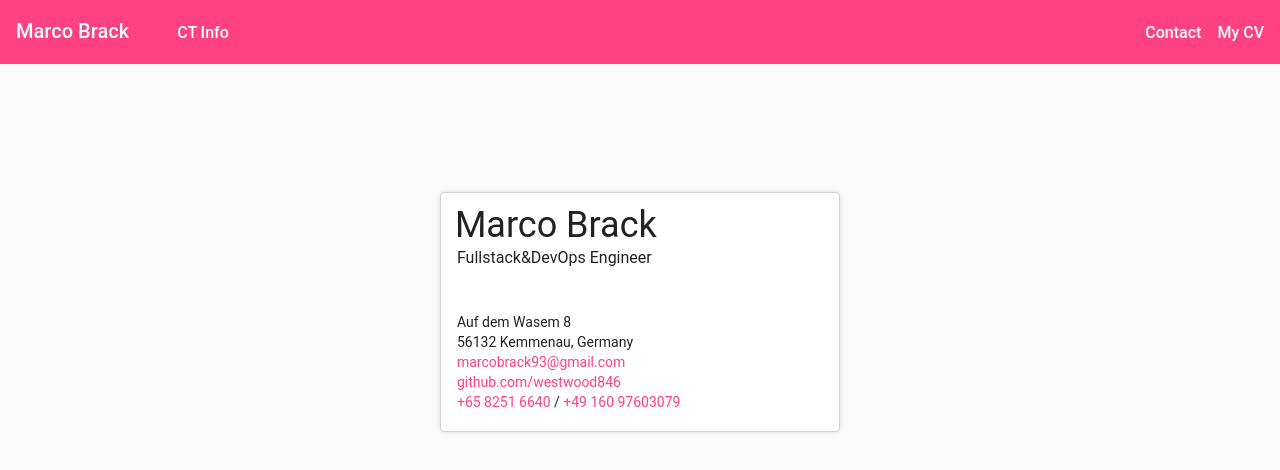
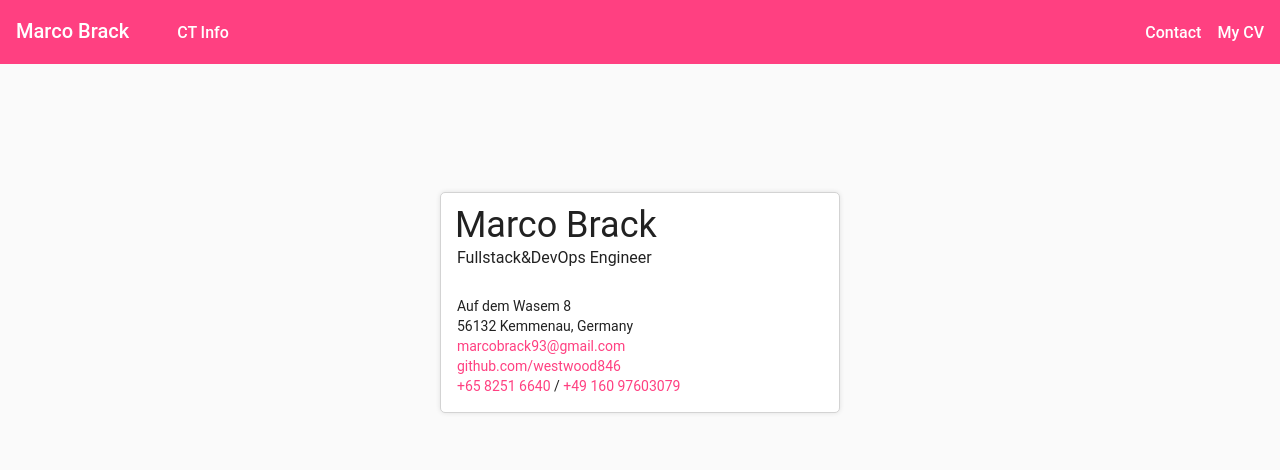
Before and after one commit to westwood846/portfolio, an Angular app: page /contact in a window 1280 px wide. Shown: the top 470 px of the page. Built offline with nearby package versions, Linux system fonts and the light colour scheme.

Commit message:
Change the spacing of the contact page

```diff
--- a/src/app/contact-page/contact-page.component.scss
+++ b/src/app/contact-page/contact-page.component.scss
@@ -13,7 +13,7 @@
     background-color: white;
     display: block;
     width: 4.168in;
-    height: 2.5in;
+    height: 2.3in;
     margin-top: 8rem;
   }
 
@@ -23,7 +23,7 @@
   }
 
   h3 {
-    margin-bottom: 2.5rem;
+    margin-bottom: 1.5rem;
   }
 
   h1 {
```
